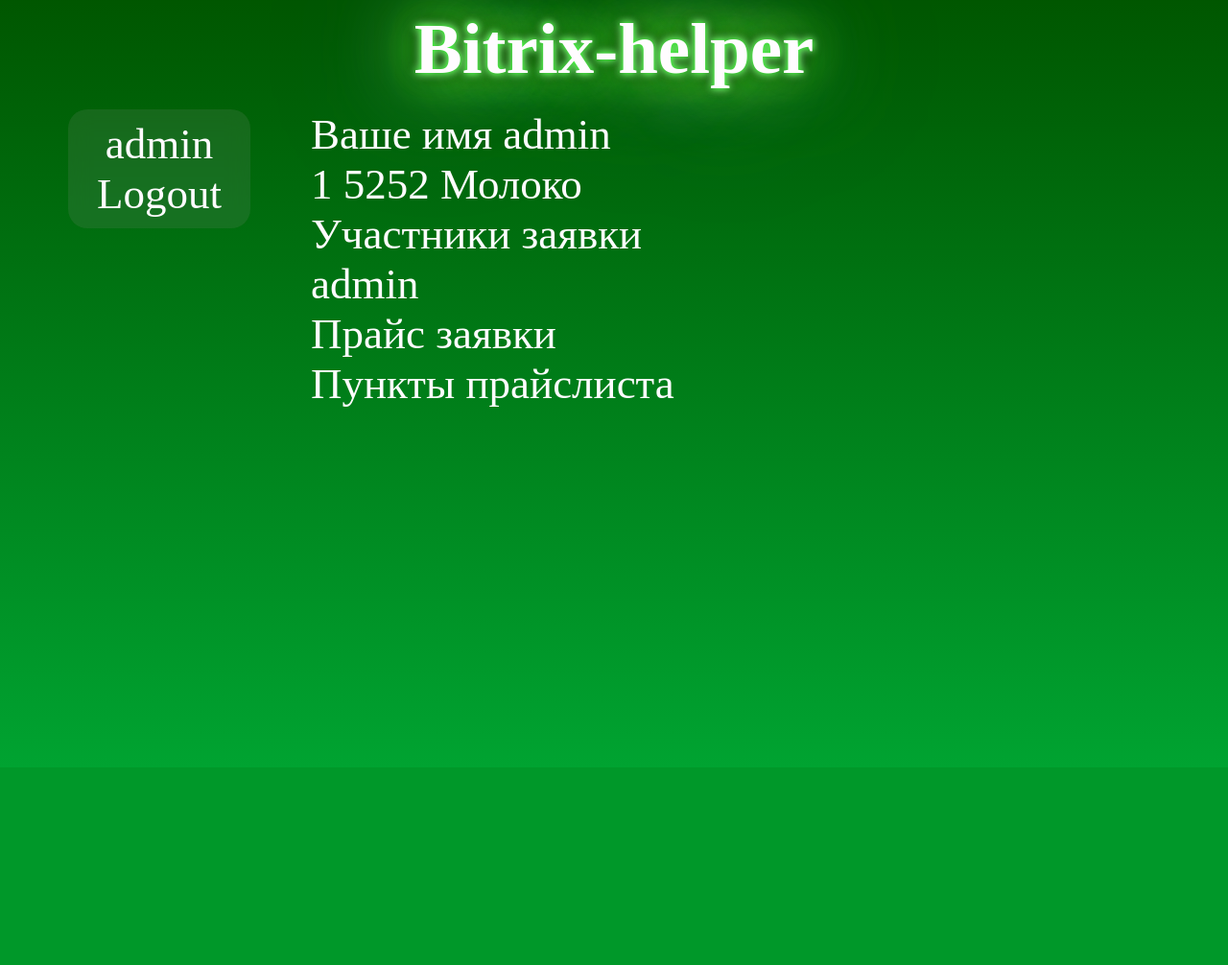
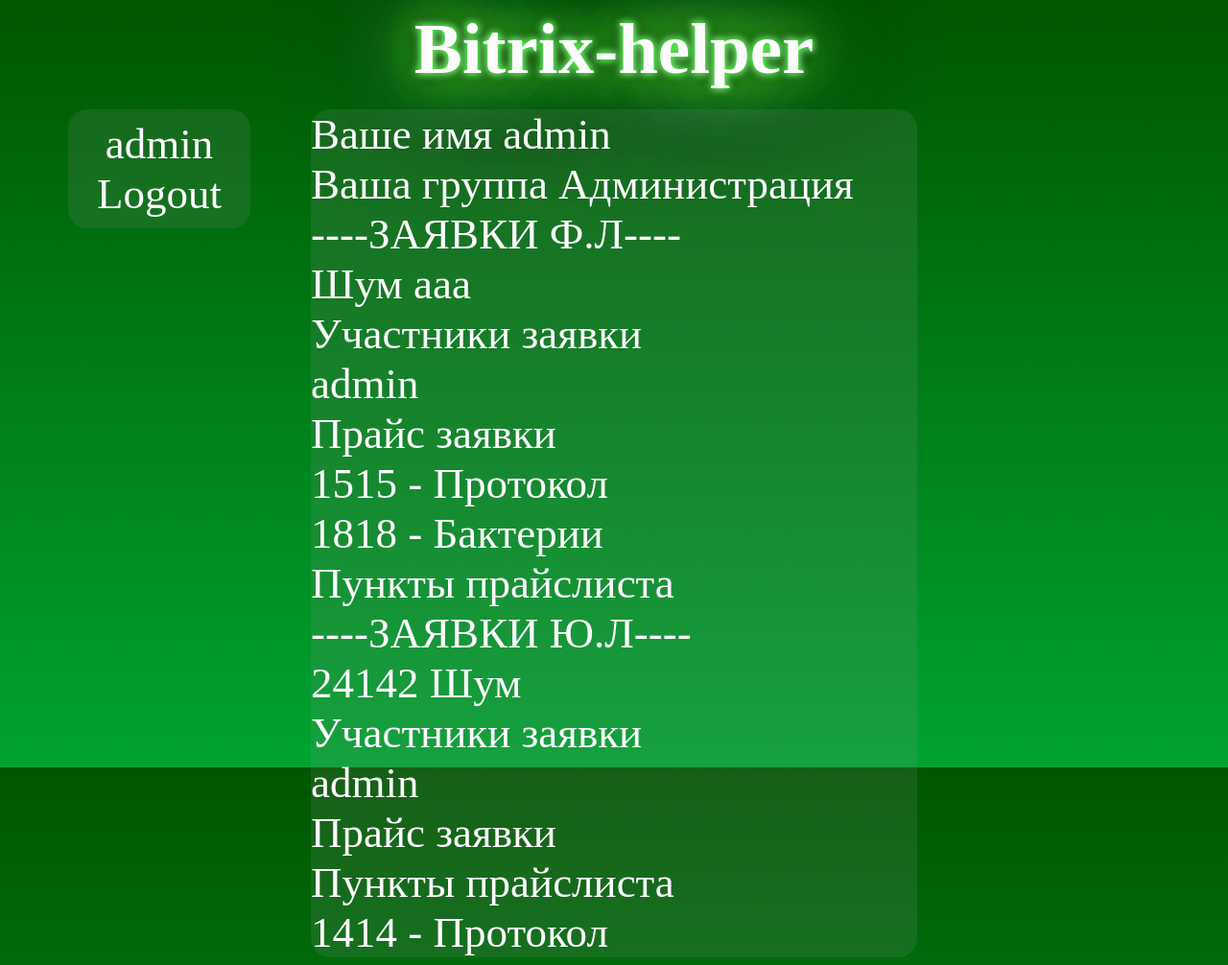
Before and after one commit to Jos-Craw/Bitrix, a Django app: template bitrix-helper/helper/templates/helper/index.html in a window 1280 px wide. Shown: the whole page at 96% size. Before the commit the page ends 557 px from the top, so only its background shows below. Run offline with Django 3.2, Linux system fonts and the light colour scheme; the template is opened without the code that fills it: values that come from a table or form of the project are taken from there, others are empty; a user stored in the database is signed in; data comes from the database, SQL or seed files in the repository; some libraries are stand-ins or nearby versions.

Commit message:
Новый типы заявок и прайсов. Фикс прошлого

```diff
--- a/bitrix-helper/helper/forms.py
+++ b/bitrix-helper/helper/forms.py
@@ -1,6 +1,6 @@
 from django.forms import ModelForm
 from django import forms
-from .models import Application, AdvUser, PriceListFiz, PriceListUr, Department
+from .models import Applicationf,Applicationu, AdvUser, PriceListFiz, PriceListUr, Department
 from django.contrib.auth import password_validation
 from django.core.exceptions import ValidationError
 
--- a/bitrix-helper/helper/models.py
+++ b/bitrix-helper/helper/models.py
@@ -16,7 +16,7 @@ class Department(models.Model):
 
 class AdvUser(AbstractUser):
     is_activated = models.BooleanField(default=True, db_index=True,verbose_name='Прошел активацию?')
-    department = models.ManyToManyField(Department,blank=True, verbose_name='Группа/отдел')
+    department = models.ForeignKey(Department,null=True,blank=True, verbose_name='Группа/отдел',on_delete = models.CASCADE)
 
     class Meta(AbstractUser.Meta):
         pass
@@ -26,7 +26,7 @@ class PriceListFiz(models.Model):
     name = models.TextField(null=True, blank=False,verbose_name='Название услуги')
     time = models.CharField(null=False,blank=False,max_length=50,verbose_name='Срок выполнения')
     comment = models.TextField(null=True, blank=True,verbose_name='Примечание')
-    department = models.ManyToManyField(Department,blank=True, verbose_name='Группа/отдел')
+    department = models.ForeignKey(Department,null=True,blank=True, verbose_name='Группа/отдел',on_delete = models.CASCADE)
     price = models.FloatField(null=True,blank=False, validators=[MinValueValidator(0)],verbose_name='Цена')
 
     def __str__(self):
@@ -55,7 +55,7 @@ class PriceListUr(models.Model):
     name = models.TextField(null=True, blank=False,verbose_name='Название услуги')
     ed = models.CharField(null=False,blank=False,max_length=50,verbose_name='Единица измерения')
     comment = models.TextField(null=True, blank=True,verbose_name='Примечание')
-    department = models.ManyToManyField(Department,blank=True, verbose_name='Группа/отдел')
+    department = models.ForeignKey(Department,null=True,blank=True, verbose_name='Группа/отдел',on_delete = models.CASCADE)
     section = models.CharField(null=True, blank=False, choices=sec,max_length=50, verbose_name='Раздел')
     price = models.FloatField(null=True,blank=False, validators=[MinValueValidator(0)],verbose_name='Тариф без НДС')
     priceNDS = models.FloatField(null=True,blank=False, validators=[MinValueValidator(0)],verbose_name='Тариф с НДС')
@@ -67,17 +67,31 @@ class PriceListUr(models.Model):
         verbose_name_plural = 'Прайс юридические лица'
         verbose_name = 'Прайс юридические лица'
 
-class Application(models.Model):
+class Applicationf(models.Model):
     num = models.CharField(null=False,blank=False,max_length=50,verbose_name='Номер заявки')
     name = models.TextField(null=True, blank=False,verbose_name='Название заявки')
     comment = models.TextField(null=True, blank=False,verbose_name='Примечание')
     participants = models.ManyToManyField(AdvUser,blank=True, verbose_name='Участники')
     pricelistFiz = models.ManyToManyField(PriceListFiz,blank=True, verbose_name='Пункты прайслиста физические лица')
-    pricelistUr = models.ManyToManyField(PriceListUr,blank=True, verbose_name='Пункты прайслиста юридические лица')
 
     def __str__(self):
         return f'{self.name}'
 
     class Meta:
-        verbose_name_plural = 'Заявки'
-        verbose_name = 'Заявка'
+        verbose_name_plural = 'Заявки ф.л'
+        verbose_name = 'Заявка ф.л'
+
+
+class Applicationu(models.Model):
+    num = models.CharField(null=False,blank=False,max_length=50,verbose_name='Номер заявки')
+    name = models.TextField(null=True, blank=False,verbose_name='Название заявки')
+    comment = models.TextField(null=True, blank=False,verbose_name='Примечание')
+    participants = models.ManyToManyField(AdvUser,blank=True, verbose_name='Участники')
+    pricelistUr = models.ManyToManyField(PriceListUr,blank=True, verbose_name='Пункты прайслиста физические лица')
+
+    def __str__(self):
+        return f'{self.name}'
+
+    class Meta:
+        verbose_name_plural = 'Заявки ю.л'
+        verbose_name = 'Заявка ю.л'
--- a/bitrix-helper/helper/static/helper/style.css
+++ b/bitrix-helper/helper/static/helper/style.css
@@ -29,6 +29,7 @@ header{
   flex-direction: row;
   margin-top: 20px;
   color: #fffcff;
+  flex-grow: 2;
 }
 .nav{
   font-size: 30%;
@@ -50,6 +51,9 @@ section{
   flex-direction: column;
   width: 50%;
   font-size: 30%;
+  backdrop-filter: = blur(10px);
+  background: rgba(150, 150, 150, 0.15);
+  border-radius: 20px;
 }
 .test{
 }
--- a/bitrix-helper/helper/templates/helper/index.html
+++ b/bitrix-helper/helper/templates/helper/index.html
@@ -5,25 +5,55 @@
 {% block content %}
 	{% if user.is_authenticated %}
 		Ваше имя {{user.username}} <br>
-		{% if Applications %}
+		Ваша группа {{user.department}} <br>
+		----ЗАЯВКИ Ф.Л----<br>
+		{% if Applicationsf %}
 			{% if user.username %}
-				{% for app in Applications %}
-					{{app.id}} {{app.num}} {{app.name}} <br>
+				{% for app in Applicationsf %}
+					{{app.num}} {{app.name}} <br>
 					Участники заявки<br>
 					{% for participant in app.participants.all %}
 						{{participant}}<br>
 					{% endfor %}
 					Прайс заявки<br>
-					{% for price in app.pricelist.all %}
-						{{price}}<br>
+					{% for price in PriceListsf %}
+						{% if price in app.pricelistFiz.all %}
+							{{price.num}} - {{price.name}}<br>
+						{% endif %}
+					{% endfor %}
+					Пункты прайслиста<br>
+					{% for price in PriceListsf %}
+						{% if price not in app.pricelistFiz.all %}
+							{{price.num}} - {{price.name}}<br>
+						{% endif %}
 					{% endfor %}
 				{% endfor %}
-				Пункты прайслиста<br>
 			{% endif %}
 		{% endif %}
-		{% for price in PriceLists %}
-			{{price}}<br>
-		{% endfor %}
+		----ЗАЯВКИ Ю.Л----<br>
+		{% if Applicationsu %}
+			{% if user.username %}
+				{% for app in Applicationsu %}
+					{{app.num}} {{app.name}} <br>
+					Участники заявки<br>
+					{% for participant in app.participants.all %}
+						{{participant}}<br>
+					{% endfor %}
+					Прайс заявки<br>
+					{% for price in PriceListsu %}
+						{% if price in app.pricelistUr.all %}
+							{{price.num}} - {{price.name}}<br>
+						{% endif %}
+					{% endfor %}
+					Пункты прайслиста<br>
+					{% for price in PriceListsu %}
+						{% if price not in app.pricelistUr.all %}
+							{{price.num}} - {{price.name}}<br>
+						{% endif %}
+					{% endfor %}
+				{% endfor %}
+			{% endif %}
+		{% endif %}
 	{% else %}
 		Вам нужно войти
 	{% endif %}
--- a/bitrix-helper/helper/templates/layout/basic.html
+++ b/bitrix-helper/helper/templates/layout/basic.html
@@ -29,7 +29,6 @@
 				{% block content %}
 				{% endblock %}
 			</section>
-			<div class="test"></div>
 		</div>
 </body>
 </html>
```
Also changed, not shown: bitrix-helper/helper/admin.py (+12 -4 lines), bitrix-helper/helper/views.py (+7 -8 lines), bitrix-helper/db.sqlite3, bitrix-helper/helper/migrations/0011_remove_advuser_department_advuser_department.py (added), bitrix-helper/helper/migrations/0012_remove_pricelistfiz_department_and_more.py (added), bitrix-helper/helper/migrations/0013_applicationf_applicationu_delete_application.py (added), bitrix-helper/helper/migrations/0014_alter_applicationf_options_and_more.py (added).
